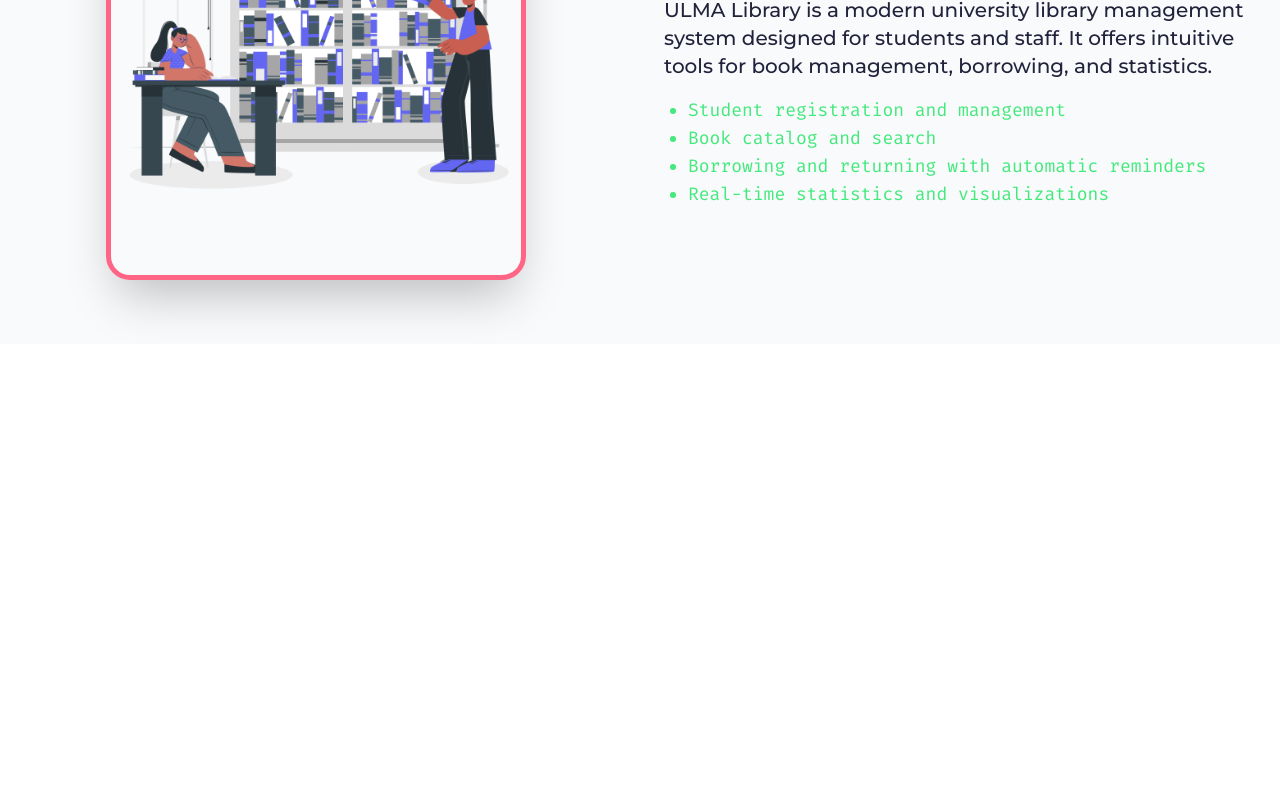
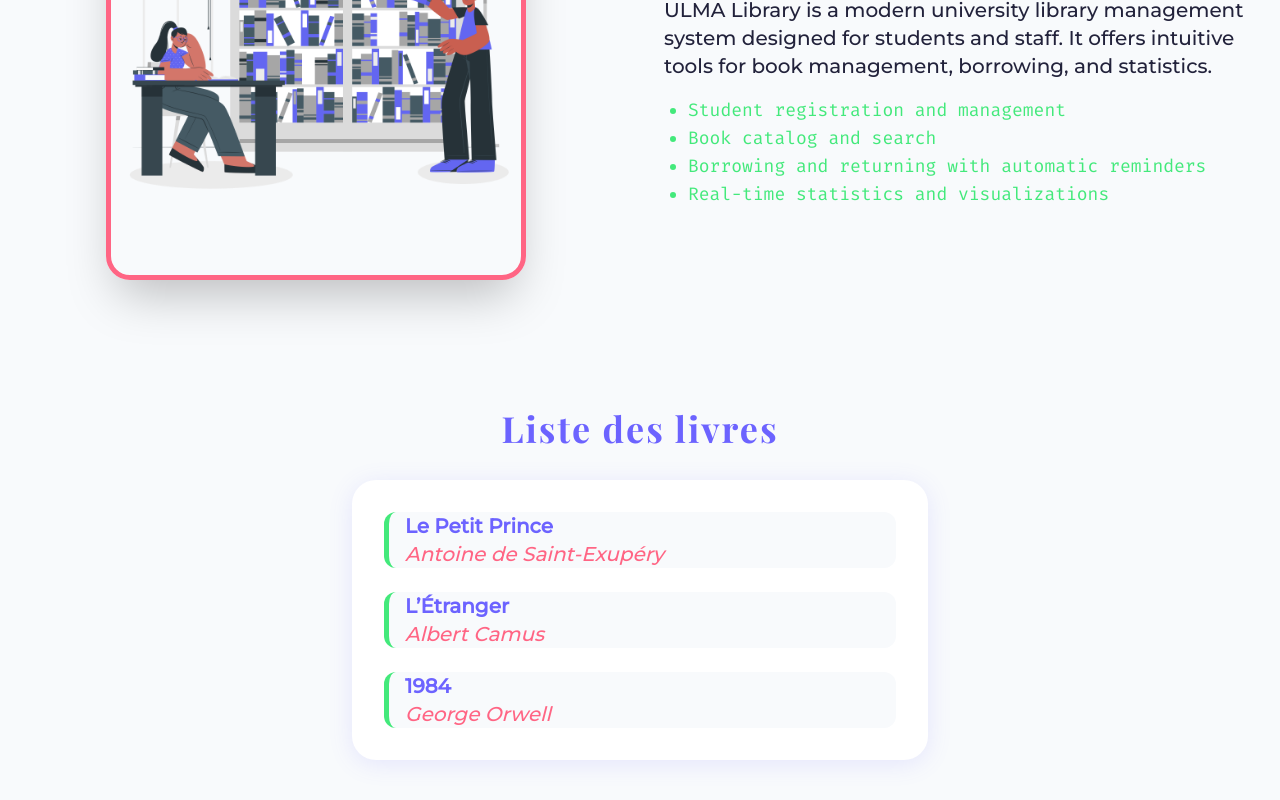
Before and after one commit to WassimBlilita7/ULMA, a React (Vite) app in the folder frontend/: page / in a window 1280 px wide. Shown: the part 816-1616 px from the top of the page. Before the commit the page ends 1160 px from the top, so only its background shows below. Built offline with nearby package versions, Linux system fonts and the light colour scheme.

Commit message:
Design Pattern

```diff
--- a/frontend/src/App.jsx
+++ b/frontend/src/App.jsx
@@ -2,6 +2,7 @@ import './App.css'
 import AppBar from './components/AppBar';
 import HomeContent from './components/HomeContent';
 import AboutLibrarySection from './components/AboutLibrarySection';
+import BooksContainer from './components/BooksContainer';
 
 function App() {
 
@@ -10,6 +11,7 @@ function App() {
       <AppBar />
       <HomeContent />
       <AboutLibrarySection />
+      <BooksContainer />
     </>
   )
 }
--- /dev/null
+++ b/frontend/src/components/BooksContainer.jsx
@@ -0,0 +1,25 @@
+// Container Component (Smart)
+// Ce composant gère la logique métier : il récupère la liste des livres et la transmet au composant BooksList.
+import React, { useState, useEffect } from 'react';
+import BooksList from './BooksList';
+import { useThemeColors } from '../utils/themeUtils';
+
+const initialBooks = [
+  { id: 1, title: 'Le Petit Prince', author: 'Antoine de Saint-Exupéry' },
+  { id: 2, title: 'L’Étranger', author: 'Albert Camus' },
+  { id: 3, title: '1984', author: 'George Orwell' },
+];
+
+function BooksContainer() {
+  const [books, setBooks] = useState([]);
+  const colors = useThemeColors();
+
+  useEffect(() => {
+    // Ici, on pourrait faire un appel API pour récupérer les livres
+    setBooks(initialBooks);
+  }, []);
+
+  return <BooksList books={books} colors={colors} />;
+}
+
+export default BooksContainer;
--- /dev/null
+++ b/frontend/src/components/BooksList.jsx
@@ -0,0 +1,26 @@
+// Presentational Component (Dumb)
+// Ce composant reçoit la liste des livres en props et affiche uniquement l’UI.
+import React from 'react';
+import Fade from '@mui/material/Fade';
+
+function BooksList({ books, colors }) {
+  return (
+    <Fade in timeout={900}>
+      <section className="flex flex-col items-center justify-center py-16 px-4 w-full animate-fade-in" style={{ background: colors.background }}>
+        <h2 className="text-4xl font-extrabold mb-8 font-serif animate-slide-in" style={{ color: colors.primary, letterSpacing: '2px' }}>
+          Liste des livres
+        </h2>
+        <ul className="w-full max-w-xl rounded-3xl shadow-2xl p-8" style={{ background: colors.surface, boxShadow: `0 4px 24px 0 ${colors.primary}22` }}>
+          {books.map(book => (
+            <li key={book.id} className="mb-6 last:mb-0 text-xl font-sans animate-fade-in" style={{ color: colors.text, borderLeft: `5px solid ${colors.accent}`, paddingLeft: 16, background: colors.background, borderRadius: 12 }}>
+              <span className="font-bold" style={{ color: colors.primary }}>{book.title}</span> <br />
+              <span className="italic" style={{ color: colors.secondary }}>{book.author}</span>
+            </li>
+          ))}
+        </ul>
+      </section>
+    </Fade>
+  );
+}
+
+export default BooksList;
```
Also changed, not shown: 1 other file (tests, documents, lock files or other folders).
